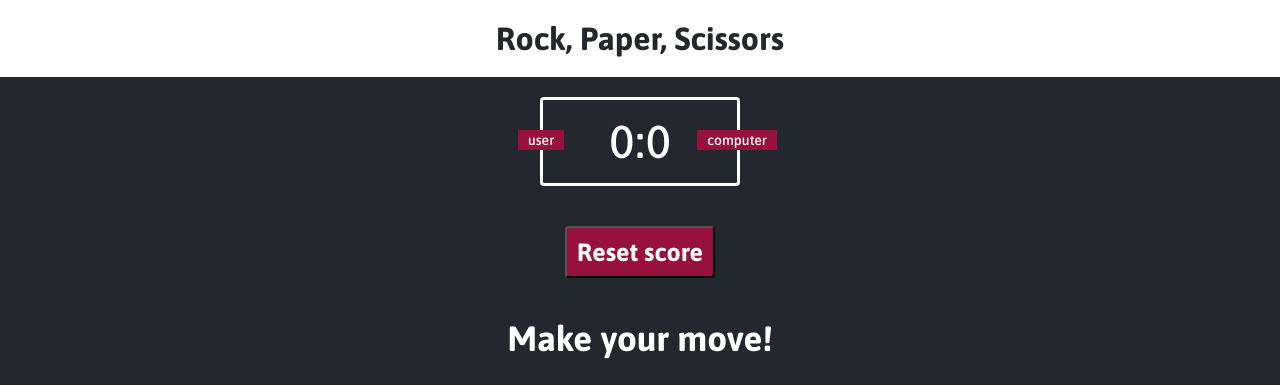
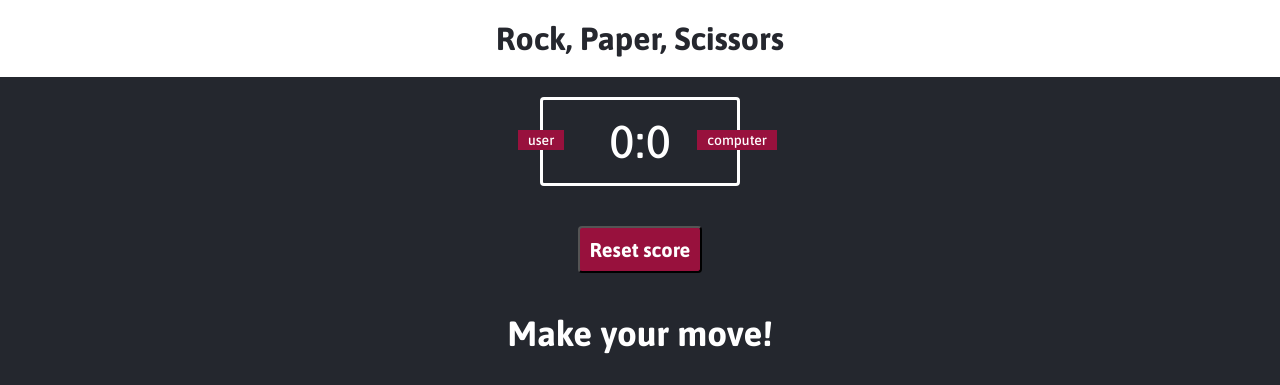
Before and after one commit to yami-s/-RockPaperScissors.js, a plain HTML site: page index.html in a window 1280 px wide. Shown: the top 385 px of the page. Drawn offline with Linux system fonts and the light colour scheme.

Commit message:
Update style.css

```diff
--- a/style.css
+++ b/style.css
@@ -75,12 +75,9 @@ header > h1{
 }
 
 .reset {
-    margin: 20px auto;
+    margin: 15px auto;
     width: 200px;
-    color: white;
-    font-size: 46px;
-    padding: 15px 20px;
-    font-family: Asap, sans-serif;
+    padding: 10px 15px;
     position: relative;
     text-align: center;
 }
@@ -88,10 +85,10 @@ header > h1{
     background-color: #98113d;
     border-radius: 4px;
     padding: 10px 10px;
-    margin: 5px 5;
+    margin: 10px 10;
     cursor: pointer;
     color: white;
-    font-size: 25px;
+    font-size: 20px;
     font-weight: bold;
     font-family: Asap, sans-serif;
   }
```
